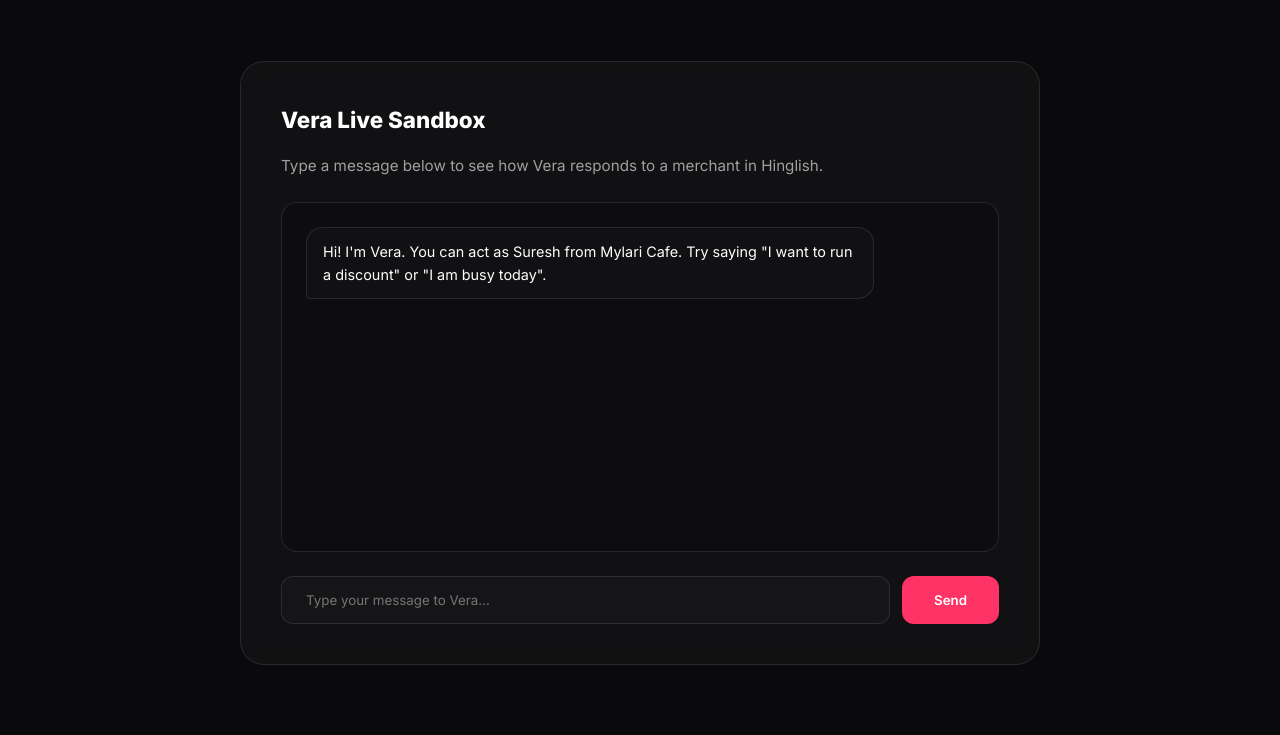
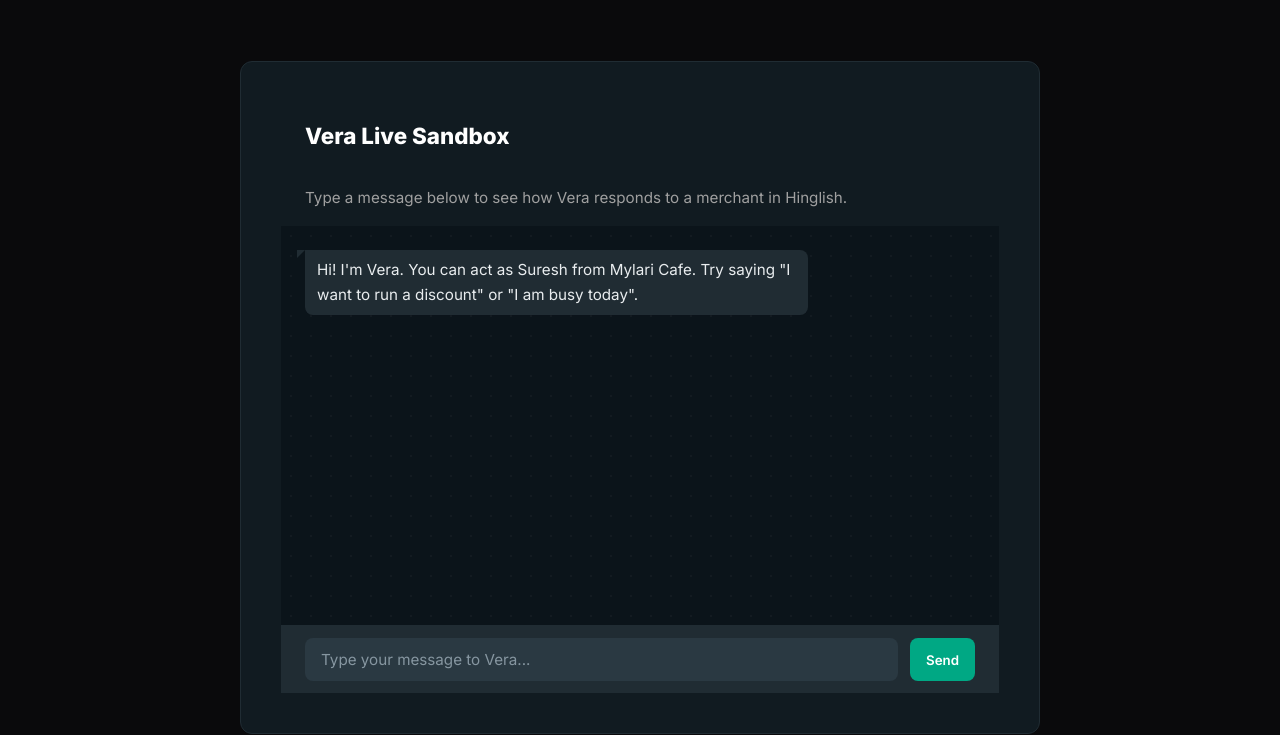
Before and after one commit to Subhadeepsen1/magicpin-vera-bot, a plain HTML site: page static/index.html in a window 1280 px wide. Shown: the part 1016-1751 px from the top of the page. Drawn offline with Linux system fonts and the light colour scheme; no server answers.

Commit message:
update chat UI to match WhatsApp dark mode

```diff
--- a/static/style.css
+++ b/static/style.css
@@ -176,7 +176,7 @@ button:hover {
     box-shadow: 0 0 20px var(--primary-glow);
 }
 
-/* Chat Sandbox Styles */
+/* WhatsApp-style Chat Sandbox Styles */
 .chat-section {
     margin-top: 4rem;
 }
@@ -184,66 +184,119 @@ button:hover {
 .chat-card {
     max-width: 800px;
     margin: 0 auto;
+    background: #111b21; /* WhatsApp outer dark bg */
+    border-radius: 12px;
+    border: 1px solid #202c33;
+    overflow: hidden;
+}
+
+.chat-card h3, .chat-card p {
+    padding: 1rem 1.5rem 0 1.5rem;
 }
 
 .chat-window {
-    height: 350px;
-    background: rgba(0, 0, 0, 0.2);
-    border-radius: 16px;
-    margin: 1.5rem 0;
+    height: 400px;
+    background: #0b141a; /* WhatsApp chat dark bg */
+    /* Add a subtle doodle background effect using CSS patterns if possible, else solid */
+    background-image: radial-gradient(rgba(255, 255, 255, 0.03) 1px, transparent 1px);
+    background-size: 20px 20px;
+    margin: 1rem 0 0 0;
     padding: 1.5rem;
     overflow-y: auto;
     display: flex;
     flex-direction: column;
     gap: 12px;
-    border: 1px solid var(--card-border);
+    border-bottom: 1px solid #202c33;
 }
 
 .msg {
-    max-width: 85%;
-    padding: 12px 16px;
-    border-radius: 16px;
-    font-size: 0.9rem;
+    max-width: 75%;
+    padding: 8px 12px;
+    font-size: 0.95rem;
+    color: #e9edef;
+    position: relative;
+    box-shadow: 0 1px 0.5px rgba(11, 20, 26, 0.13);
 }
 
 .bot-msg {
     align-self: flex-start;
-    background: var(--glass);
-    border: 1px solid var(--card-border);
-    border-bottom-left-radius: 4px;
+    background: #202c33;
+    border-radius: 8px;
+    border-top-left-radius: 0;
+}
+
+.bot-msg::before {
+    content: "";
+    position: absolute;
+    top: 0;
+    left: -8px;
+    width: 0;
+    height: 0;
+    border: 8px solid transparent;
+    border-top-color: #202c33;
+    border-left: 0;
+    margin-top: 0;
 }
 
 .user-msg {
     align-self: flex-end;
-    background: var(--primary);
-    color: white;
-    border-bottom-right-radius: 4px;
+    background: #005c4b;
+    border-radius: 8px;
+    border-top-right-radius: 0;
+}
+
+.user-msg::after {
+    content: "";
+    position: absolute;
+    top: 0;
+    right: -8px;
+    width: 0;
+    height: 0;
+    border: 8px solid transparent;
+    border-top-color: #005c4b;
+    border-right: 0;
+    margin-top: 0;
 }
 
 .thinking {
     font-style: italic;
-    opacity: 0.6;
+    opacity: 0.7;
     animation: pulse 1.5s infinite;
 }
 
 .chat-input-area {
     display: flex;
     gap: 12px;
+    padding: 12px 1.5rem;
+    background: #202c33; /* WhatsApp input bar bg */
 }
 
 .chat-input-area input {
     flex: 1;
-    background: var(--glass);
-    border: 1px solid var(--card-border);
-    border-radius: 12px;
-    padding: 0 1.5rem;
-    color: white;
+    background: #2a3942;
+    border: none;
+    border-radius: 8px;
+    padding: 12px 16px;
+    color: #e9edef;
     outline: none;
+    font-size: 0.95rem;
 }
 
-.chat-input-area input:focus {
-    border-color: var(--primary);
+.chat-input-area input::placeholder {
+    color: #8696a0;
 }
+
+.chat-input-area button {
+    background: #00a884; /* WhatsApp green */
+    padding: 8px 16px;
+    border-radius: 8px;
+}
+
+.chat-input-area button:hover {
+    background: #008f6f;
+    box-shadow: none;
+}
+
 
 footer {
     text-align: center;
```
